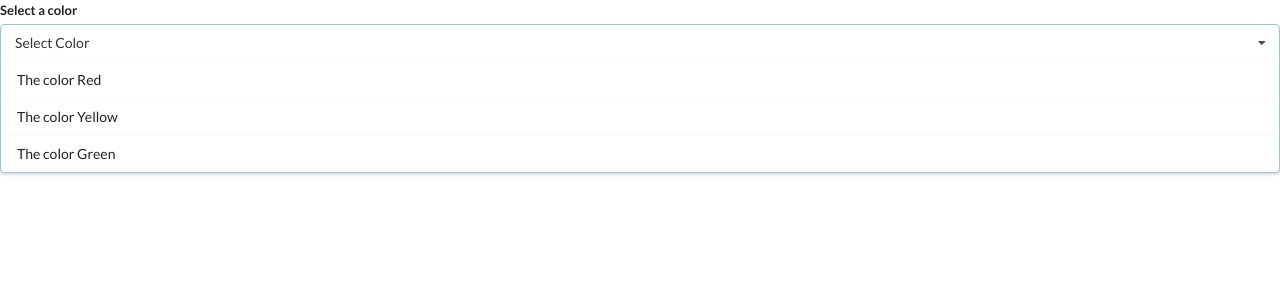
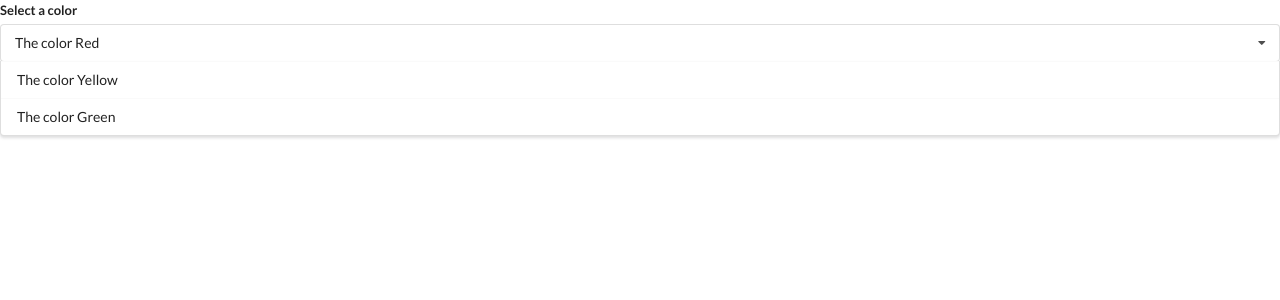
Before and after one commit to bintou123-ski/Accordion, a React (Create React App) app: page /dropdown in a window 1280 px wide. Shown: the top 300 px of the page. Built offline with nearby package versions, Linux system fonts and the light colour scheme.

Commit message:
Hiding and Showing option

```diff
--- a/src/App.js
+++ b/src/App.js
@@ -1,4 +1,4 @@
-import React, { Component } from 'react';
+import React, { Component,useState } from 'react';
 import DropDown from './DropDown';
 import Options from './Options';
 //import Accordion from "./Accordion";
@@ -8,9 +8,13 @@
 
 
 const App = ()=>{
+    const[selected,setSelected] = useState(Options[0]);
     return(
         <div>
-            <DropDown Options={Options}/>
+            <DropDown
+            selected={selected}
+            onSelectedChange={setSelected}
+            Options={Options}/>
               {/*<Search/>
           <Counter/>
            <Accordion Items={Items}/>*/}
--- a/src/DropDown.js
+++ b/src/DropDown.js
@@ -1,9 +1,16 @@
-import React from 'react'
+import React,{useState} from 'react'
 
-const DropDown =({Options})=> {
+const DropDown =({Options,selected,onSelectedChange})=> {
+  const[open,setOpen]= useState(false)
     const renderedOptions = Options.map((Option)=>{
+      if(Option.value === selected.value){
+        return null;
+      }
      return (
-     <div key={Option.value} className="item">{Option.label}</div>
+     <div onClick={()=>onSelectedChange(Option)}
+     key={Option.value}
+      className="item">
+        {Option.label}</div>
      );
     });
 
@@ -11,10 +18,12 @@
     <div  className="ui form">
     <div className="field">
       <label className="label">Select a color</label>
-      <div className="ui selection dropdown visible active">
+      <div
+      onClick={()=>setOpen(!open)}
+      className={`ui selection dropdown ${open?'visible active':''}`}>
           <i className="dropdown icon"></i>
-        <div className="text"> Select Color</div>
-            <div className="menu visible transition">{renderedOptions}</div>
+        <div className="text">{selected.label}</div>
+            <div className={`menu ${!open?'visible transition':''}`}>{renderedOptions}</div>
       </div>
     </div>
 </div>
```
